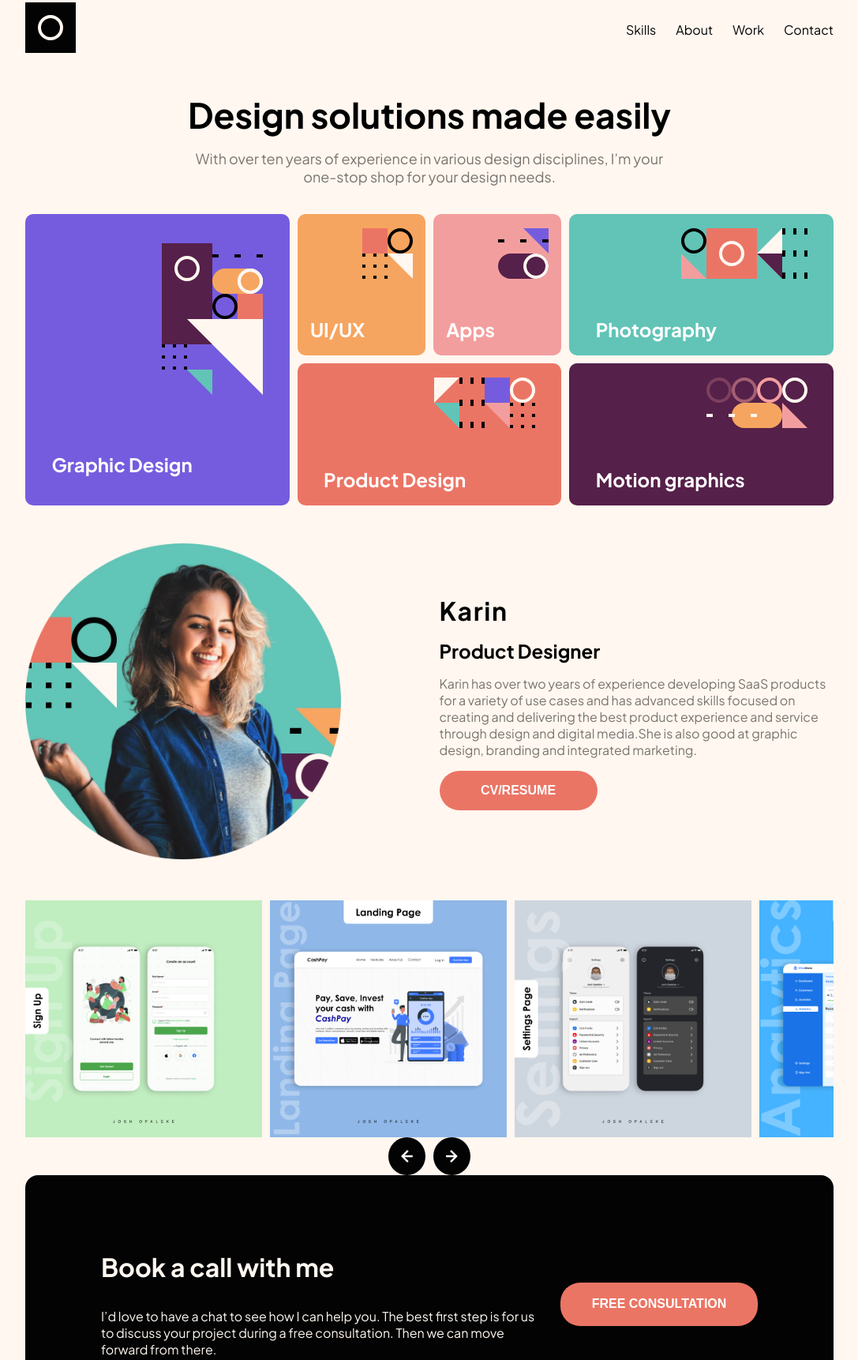
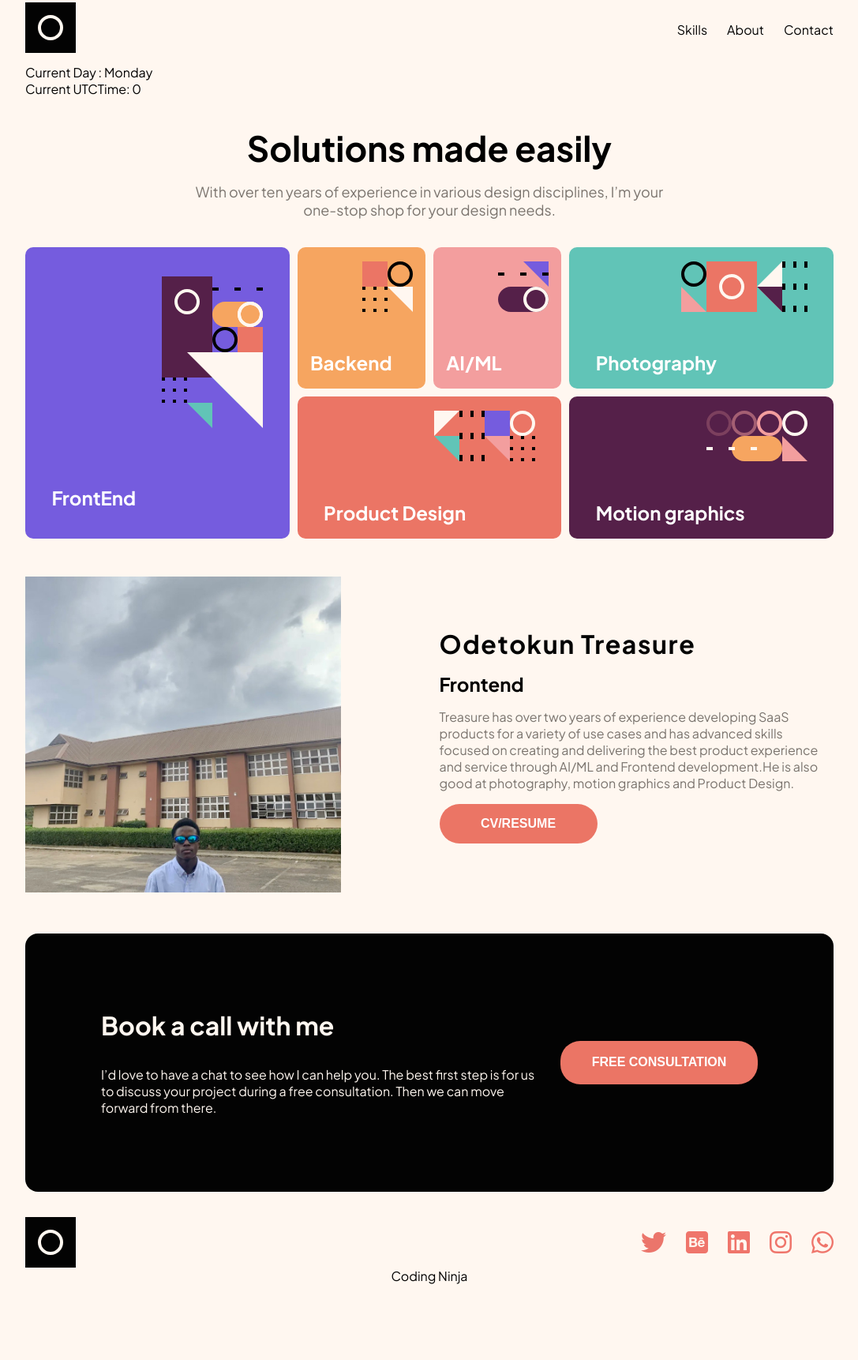
Before and after one commit to oluwatobicode/Hng-task-1, a plain HTML site: page index.html in a window 1280 px wide. Shown: the part 48-1770 px from the top of the page at 79% size, without its empty margins (96-1183 px from the left). After the commit the page ends 1725 px from the top, so only its background shows below. Drawn offline with nearby package versions, Linux system fonts and the light colour scheme.

Commit message:
Hng Task completed

```diff
--- a/CSS/style.css
+++ b/CSS/style.css
@@ -360,6 +360,20 @@ html {
 }
 
 
+.coding-ninja{
+    text-align: center;
+}
+
+.me{
+    text-decoration: none;
+    color: #000;
+}
+
+.me:hover{
+    color: #755CDE;
+}
+
+
 /* MEDIA RESPONSIVITY FOR TABLETS */
 @media screen and (max-width: 900px){
 
--- a/JS/app.js
+++ b/JS/app.js
@@ -3,6 +3,9 @@
 const navbarLinks = document.getElementById("navbar-links");
 const openButton = document.getElementById("open");
 const closeButton = document.getElementById("close");
+const day = document.querySelector(".day-of-the-week");
+const utc = document.querySelector(".utc-time-in-milliseconds");
+const currentDay = new Date();
 
 openButton.addEventListener("click", function () {
   if ((openButton.style.display = "block")) {
@@ -24,39 +27,19 @@ closeButton.addEventListener("click", function () {
   }
 });
 
-// IMAGE SLIDER SECTION
+const days = [
+  "Sunday",
+  "Monday",
+  "Tuesday",
+  "Wednesday ",
+  "Thursday",
+  "Friday",
+  "Saturday",
+];
 
-const leftButton = document.querySelector(".left-button");
-const rightButton = document.querySelector(".right-button");
-const imageContainer = document.querySelector(".image-container");
-const myWork = document.querySelectorAll(".image-container img");
-let activeButton;
-let counter = 0;
-const size = window.innerWidth < 640 ? 300 : 540;
+console.log(days[1]);
 
-imageContainer.style.transform = "translateX(" + -size * counter + "px)";
-
-rightButton.addEventListener("click", () => {
-  console.log(size);
-  if (counter >= myWork.length - 1) return;
-  imageContainer.style.transition = "transform 0.5s ease-in-out";
-  counter++;
-  imageContainer.style.transform = "translateX(" + -size * counter + "px)";
-  leftButton.disabled = false;
-  if (counter === myWork.length - 1) {
-    rightButton.disabled = true;
-  }
-});
-
-leftButton.addEventListener("click", () => {
-  if (counter <= 0) return;
-  imageContainer.style.transition = "transform 0.5s ease-in-out";
-  counter--;
-  imageContainer.style.transform = "translateX(" + -size * counter + "px)";
-  rightButton.disabled = false;
-  if (counter === 0) {
-    leftButton.disabled = true;
-  }
-});
+day.innerHTML = `${days[currentDay.getDay()]}`;
+utc.innerHTML = `${currentDay.getUTCMilliseconds()}`;
 
 AOS.init();
--- a/index.html
+++ b/index.html
@@ -3,7 +3,7 @@
     <head>
         <meta charset="utf-8">
         <meta http-equiv="X-UA-Compatible" content="IE=edge">
-        <title>Portfoilo</title>
+        <title>HNG-TASK-1</title>
         <meta name="description" content="">
         <meta name="viewport" content="width=device-width, initial-scale=1">
         <link rel="preconnect" href="https://fonts.googleapis.com">
@@ -31,18 +31,28 @@
                     <ul id="navbar-links" class="desktop-links">
                         <li class="josh-links"><a href="#skills">Skills</a></li>
                         <li class="josh-links"><a href="#about">About</a></li>
-                        <li class="josh-links"><a href="#my-works">Work</a></li>
+
                         <li class="josh-links"><a href="#contact">Contact</a></li>
                     </ul>
                 </div>
             </div>
         </section>
 
+         <!-- TIME -->
+         <section>
+            <p  data-testid="currentDayOfTheWeek">Current Day :
+                <span class="day-of-the-week" data-testid="currentDayOfTheWeek"></span>
+            </p>
+            <p  data-testid="currentUTCTime"> Current UTCTime:
+                <span class="utc-time-in-milliseconds" data-testid="currentUTCTime"></span>
+            </p>
+        </section>
+
         <!-- HERO-INTRO -->
 
         <section id="josh-main">
             <div class="hero">
-                <h1 class="josh-intro-1">Design solutions made easily</h1>
+                <h1 class="josh-intro-1">Solutions made easily</h1>
                 <p class="josh-intro-2">With over ten years of experience in various design disciplines, I’m your one-stop shop for your design needs.</p>
             </div>
 
@@ -51,16 +61,16 @@
                 <div class="illustartion one">
                     <img src="Images/pattern-graphic-design.svg" alt="pattern-graphic-design" class="skill-1">
                     <p>
-                        Graphic Design
+                      FrontEnd
                     </p>
                 </div>
                 <div class="illustartion two">
                     <img src="Images/pattern-ui-ux.svg" alt="pattern-ui-ux" class="skill-2">
-                    <p>UI/UX</p>
+                    <p>Backend</p>
                 </div>
                 <div class="illustartion  three">
                     <img src="Images/pattern-apps.svg" alt="pattern-apps" class="skill-3">
-                    <p>Apps</p>
+                    <p>AI/ML</p>
                 </div>
                 <div class="illustartion four">
                     <img src="Images/pattern-photography.svg" alt="pattern-photography" class="skill-4">
@@ -78,37 +88,27 @@
 
             <!-- NAME AND ABOUT SECTION -->
             <div class="josh" id="about">
+                <!-- SLACK DISPLAY PICTURE REQUIRMENT -->
                 <div class="josh-pic">
-                    <img src="Images/image-amy.webp" alt="Joshua Oluwaseun OPALEKE" class="josh-pix">
+                    <img src="Images/slack-display-picture.jpeg"  alt="Joshua Oluwaseun OPALEKE" class="josh-pix">
                 </div>
                 <div class="josh-introduction">
-                 <h1 class="josh-name" data-testid="Odetokun Treasure">Karin</h1>
-                 <h2 data-testid="Frontend">Product Designer</h2>
-                <p>Karin has over two years of experience developing SaaS products for a variety of use
+
+                    <!-- SLACK NAME REQUIRMENT -->
+                 <h1 class="josh-name" data-testid="Odetokun Treasure">Odetokun Treasure</h1>
+
+                 <!-- TRACK REQUIRMENT -->
+                 <h2 data-testid="Frontend">Frontend</h2>
+                <p>Treasure has over two years of experience developing SaaS products for a variety of use
                     cases and has advanced skills focused on creating and delivering the best product experience
-                    and service through design and digital media.She is also good at graphic design, branding
-                    and integrated marketing.
+                    and service through AI/ML and Frontend development.He is also good at photography, motion graphics
+                    and Product Design.
                 </p>
-                <button class="josh-cv"><a href="mailto:thejoshuaopaleke@gmail.com" class="josh-link">CV/RESUME</a></button>
+                <button class="josh-cv"><a href="#" class="josh-link">CV/RESUME</a></button>
                 </div>
             </div>
 
-            <!-- WORK -->
-            <div class="my-work" id="my-works">
-                <div class="image-container">
-                    <img src="Images/Day 1.1.jpg" alt="sign-up-page" class="project-0" width="300" height="300">
-                    <img src="Images/Day 3.jpg" alt="Cash-pay landing page" class="project-1" width="300" height="300">
-                    <img src="Images/Day 7.jpg" alt="Setting-page" class="project-2" width="300" height="300">
-                    <img src="Images/Day 15.jpg" alt="Analytics chart" class="project-3" width="300" height="300">
-                    <img src="Images/Day 17.jpg" alt="Tracker App" class="project-4"width="300" height="300">
-                    <img src="Images/Day 8.jpg" alt="Error 404 page" class="project-5" width="300" height="300">
-                </div>
 
-                <div class="arrows">
-                    <img src="Images/icon-arrow-left.svg" class="left-button" alt="icon-arrow-left" class="arrow-1">
-                    <img src="Images/icon-arrow-right.svg" class="right-button" alt="icon-arrow-right" class="arrow-2">
-                </div>
-            </div>
 
             <!-- CONTACT US -->
             <div class="contact-me" id="contact">
@@ -137,14 +137,12 @@
             </footer>
         </section>
 
+        <!-- GITHUB REQUIRMENT -->
+
         <section>
-            <p><a href="" data-testid="">Coding Ninja</a></p>
+            <p class="coding-ninja" data-testid="https://github.com/Oluwatobiiiiii/Hng-task-1"><a class="me" href="https://github.com/Oluwatobiiiiii/Hng-task-1" data-testid="https://github.com/Oluwatobiiiiii/Hng-task-1">Coding Ninja</a></p>
         </section>
 
-        <!-- THE POP MODEL BOX -->
-        <!-- <img id="myImg" src="Images/image-slide-3.jpg" alt="Trolltunga, Norway" width="500" height="300"> -->
-
-        <!-- The Modal  -->
         <script src="JS/app.js" async defer>
 
         </script>
```
Also changed, not shown: Images/Day 1.1.jpg (deleted), Images/Day 15.jpg (deleted), Images/Day 18.jpg (deleted), Images/Day 3.jpg (deleted), Images/Day 7.jpg (deleted), Images/Day 8.jpg (deleted), Images/JOSHUA OPALEKE.png (deleted), Images/icon-arrow-left.svg (deleted), Images/icon-arrow-right.svg (deleted), Images/image-amy.webp (deleted), Images/slack-display-picture.jpeg (added), 1 other file.
